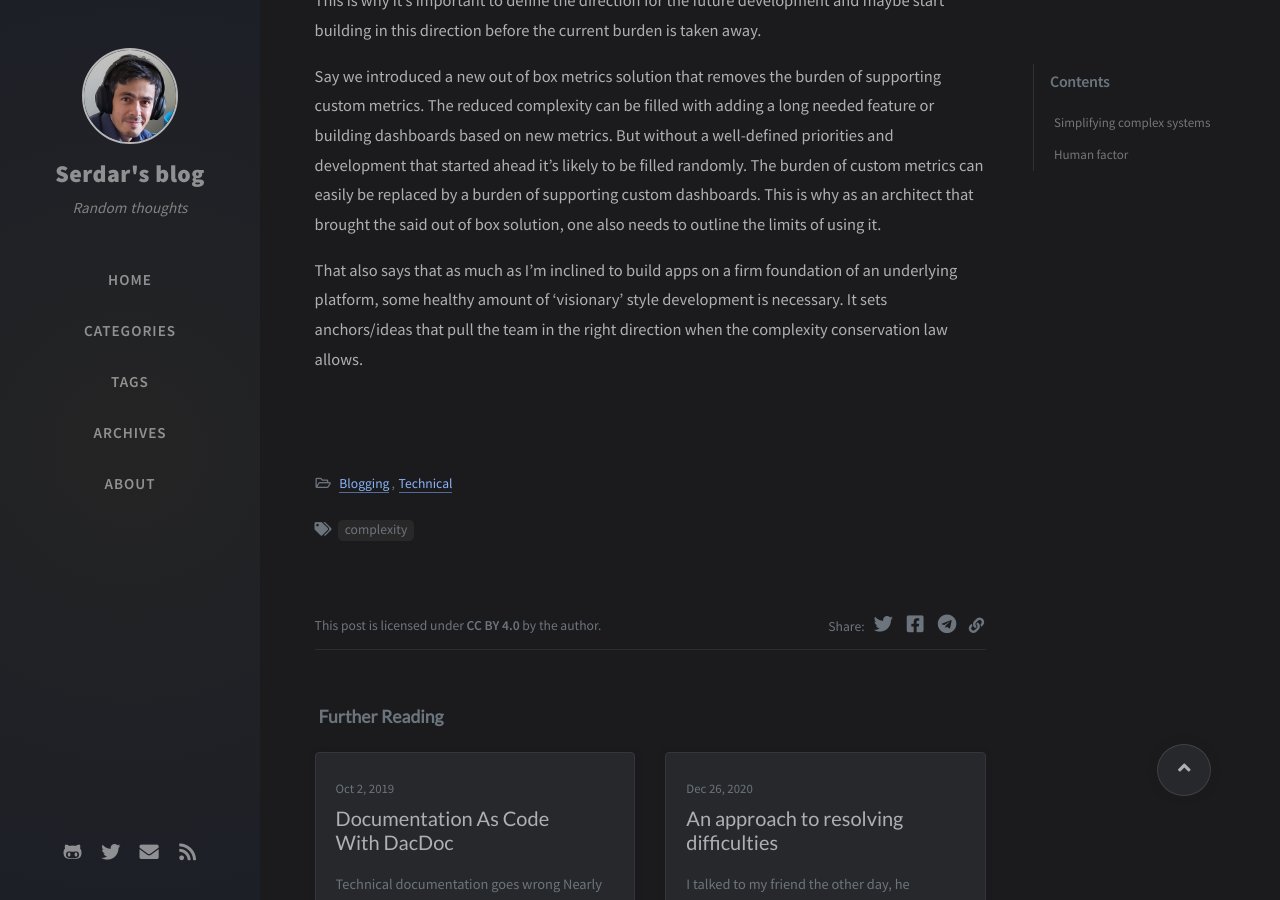
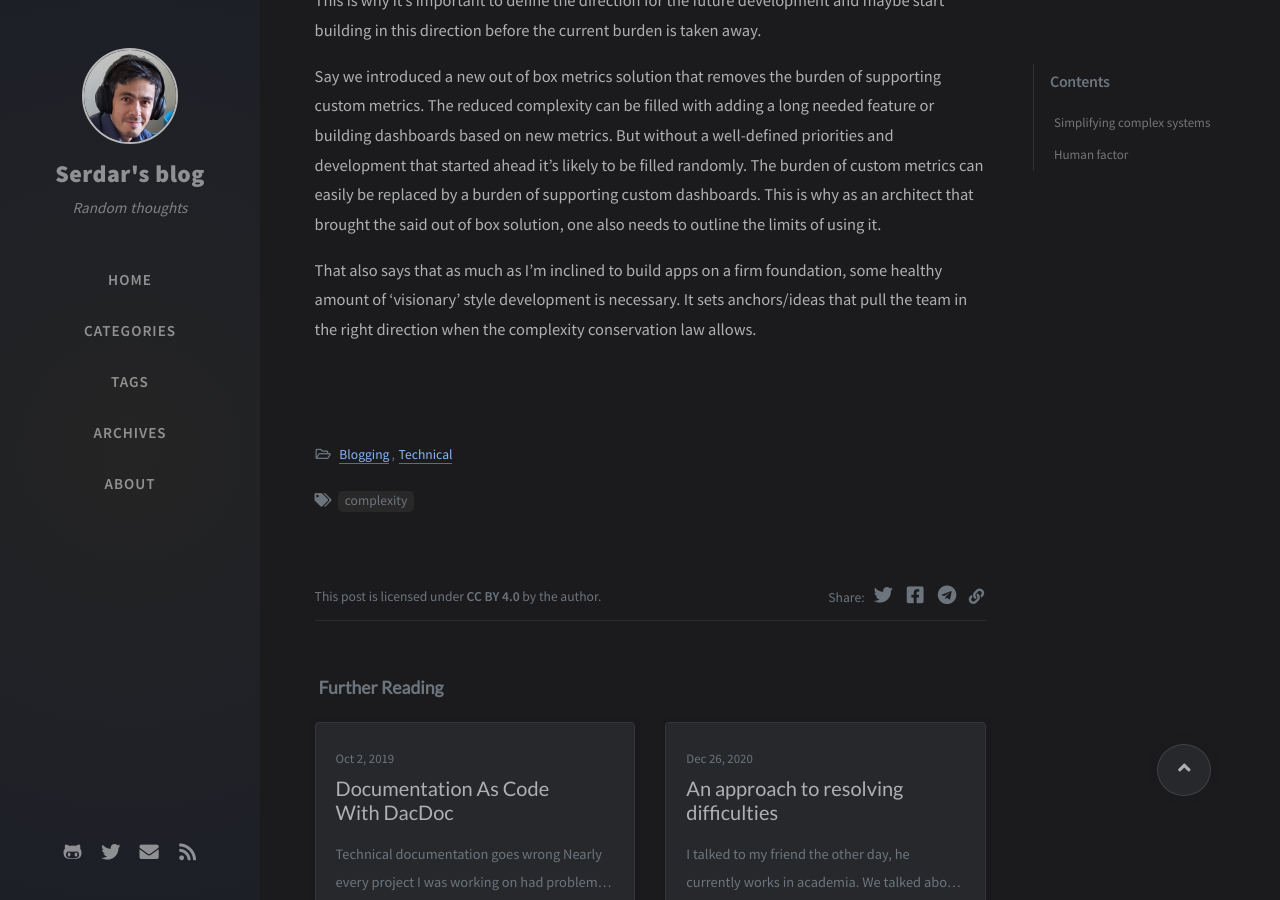
Before and after one commit to serdarkurbanov/serdarkurbanov.github.io, a Jekyll site: the page built from _posts/2022-07-15-conservation-of-complexity.md, in a window 1280 px wide and 900 px high, scrolled down 1061 px. Built offline with Jekyll 4.4.1, drawn with Linux system fonts in a browser that asks for light colours; nearby versions of some CDN libraries; comment, search, counter and statistics services are not loaded.

Commit message:
complexity - fixes

```diff
--- a/_posts/2022-07-15-conservation-of-complexity.md
+++ b/_posts/2022-07-15-conservation-of-complexity.md
@@ -27,4 +27,4 @@ The complexity that a given team of developers can maintain is about constant. T
 
 Say we introduced a new out of box metrics solution that removes the burden of supporting custom metrics. The reduced complexity can be filled with adding a long needed feature or building dashboards based on new metrics. But without a well-defined priorities and development that started ahead it's likely to be filled randomly. The burden of custom metrics can easily be replaced by a burden of supporting custom dashboards. This is why as an architect that brought the said out of box solution, one also needs to outline the limits of using it.
 
-That also says that as much as I'm inclined to build apps on a firm foundation of an underlying platform, some healthy amount of 'visionary' style development is necessary. It sets anchors/ideas that pull the team in the right direction when the complexity conservation law allows.
+That also says that as much as I'm inclined to build apps on a firm foundation, some healthy amount of 'visionary' style development is necessary. It sets anchors/ideas that pull the team in the right direction when the complexity conservation law allows.
```
